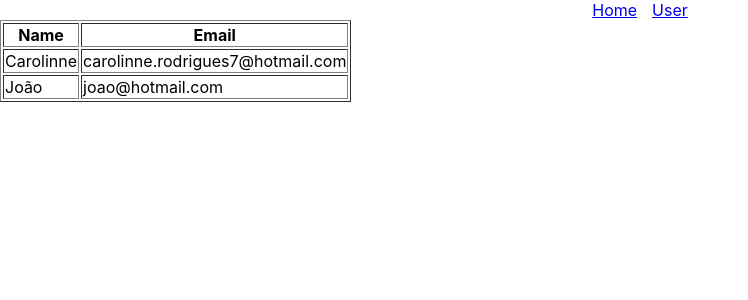
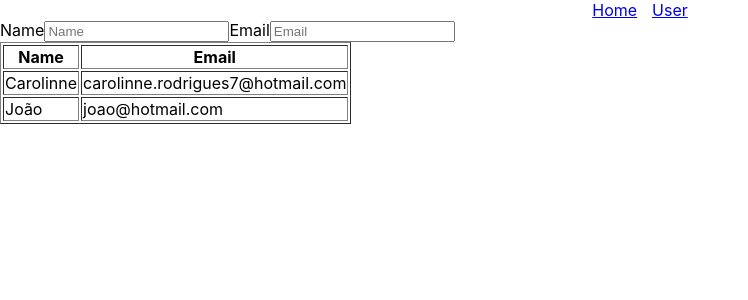
Before and after one commit to carolinnerodrigues/projeto-inicial, a React (Create React App) app: page /user in a window 1280 px wide. Shown: the top 300 px of the page, without its empty margins (0-748 px from the left). Built offline with nearby package versions, Linux system fonts and the light colour scheme.

Commit message:
Install Redux

```diff
--- a/package.json
+++ b/package.json
@@ -8,9 +8,13 @@
     "@testing-library/user-event": "^7.2.1",
     "react": "^16.13.1",
     "react-dom": "^16.13.1",
+    "react-redux": "^6.0.1",
     "react-router": "^5.2.0",
     "react-router-dom": "^5.2.0",
-    "react-scripts": "3.4.1"
+    "react-scripts": "3.4.1",
+    "redux": "^4.0.1",
+    "redux-form": "^8.1.0",
+    "redux-thunk": "^2.3.0"
   },
   "scripts": {
     "start": "react-scripts start",
--- a/src/index.js
+++ b/src/index.js
@@ -3,10 +3,16 @@ import ReactDOM from 'react-dom';
 import './index.css';
 import App from './App';
 import { BrowserRouter as Router } from 'react-router-dom';
+import {Provider} from 'react-redux';
+import {createStore, applyMiddleware} from 'redux';
+import rootReducer from './redux/reducers';
+import ReduxThunk from 'redux-thunk';
 
 ReactDOM.render(
-  <Router>
-    <App />
-  </Router>,
+  <Provider store={createStore(rootReducer, {}, applyMiddleware(ReduxThunk))}>
+    <Router>
+      <App />
+    </Router>
+  </Provider>,
   document.getElementById('root')
 );
--- a/src/pages/user/User.js
+++ b/src/pages/user/User.js
@@ -1,4 +1,5 @@
 import React, { Component } from 'react'
+import UserForm from './UserForm';
 
 class User extends Component {
 
@@ -16,6 +17,7 @@ class User extends Component {
 
     return (
         <div>
+            <UserForm />
             <table border="1">
                 <tr>
                     <th>Name</th>
--- /dev/null
+++ b/src/pages/user/UserForm.js
@@ -0,0 +1,40 @@
+import React from 'react';
+import { reduxForm } from 'redux-form';
+import { connect } from 'react-redux';
+
+const UserFormFunc = props => {
+  return (
+    <form>
+      <div>
+        <label>
+          Name
+        </label>
+        <input
+          name="name"
+          component="input"
+          type="text"
+          placeholder="Name"
+        />
+        <label>
+          Email
+        </label>
+        <input
+          name="email"
+          component="input"
+          type="text"
+          placeholder="Email"
+        />
+      </div>
+    </form>
+  );
+};
+
+const UserForm = (reduxForm({
+    form:'formUser'
+}))(UserFormFunc);
+
+const mapStateToProps = state => ({
+
+})
+
+export default connect(mapStateToProps)(UserForm);
--- /dev/null
+++ b/src/redux/reducers/index.js
@@ -0,0 +1,6 @@
+import { combineReducers } from 'redux';
+import { reducer as reduxFormReducer } from 'redux-form';
+
+export default combineReducers({
+    form: reduxFormReducer
+})
```
Also changed, not shown: 1 other file (tests, documents, lock files or other folders).
